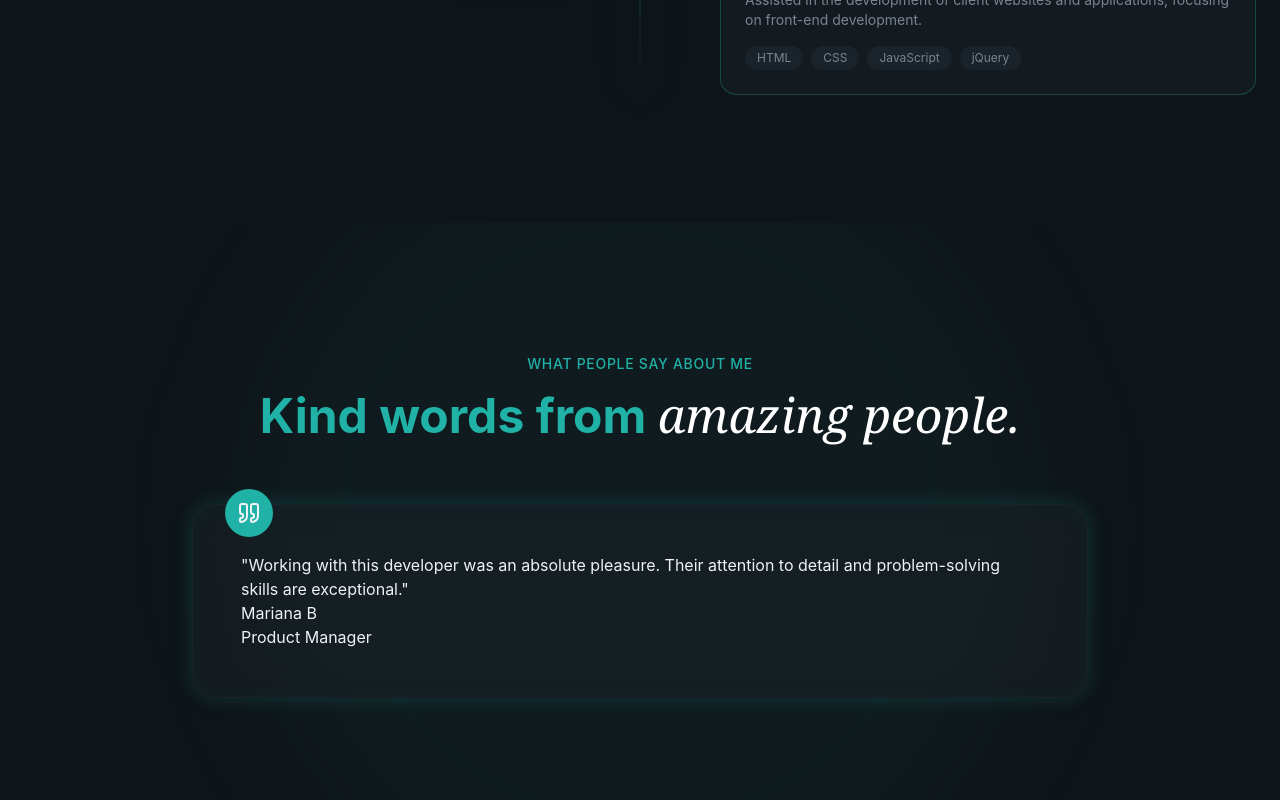
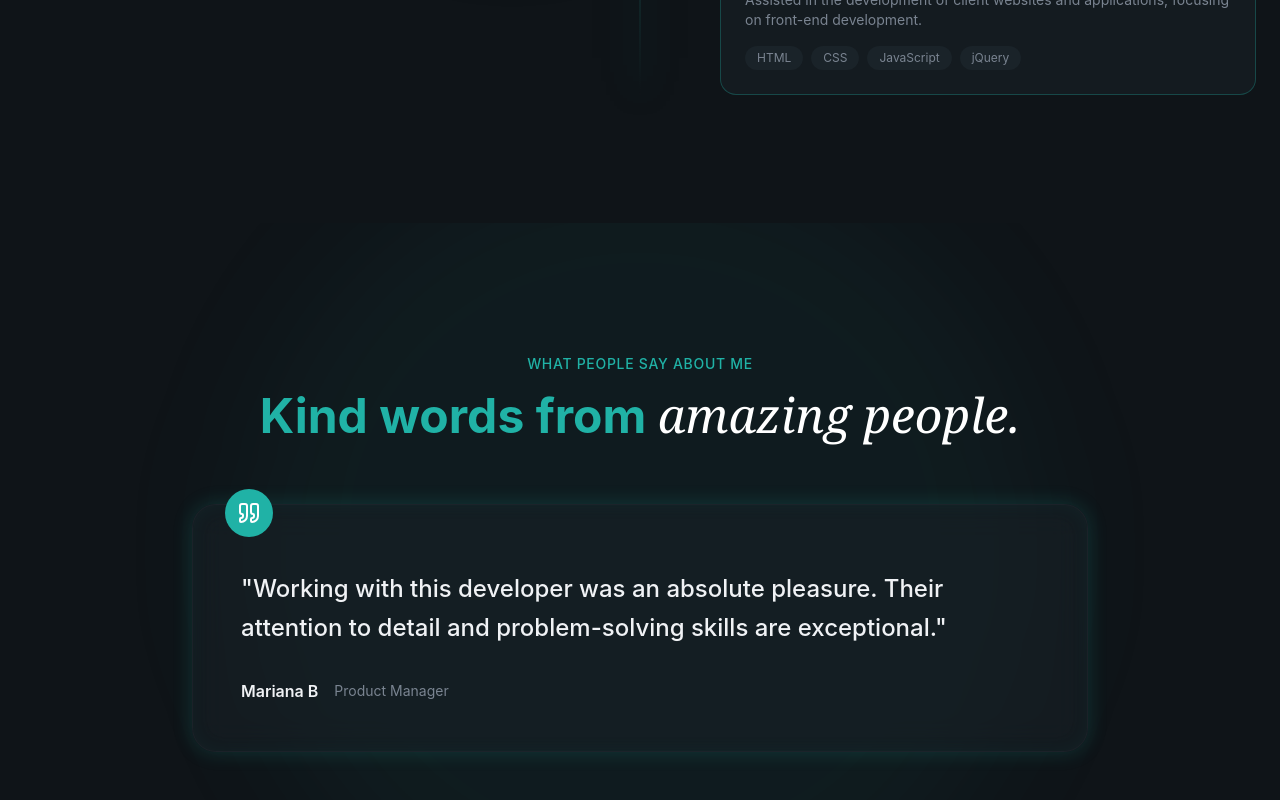
Before and after one commit to eissamonet/SWD-Portfolio, a React (Vite) app: page / in a window 1280 px wide. Shown: the part 4222-5022 px from the top of the page. Built offline with nearby package versions, Linux system fonts and the light colour scheme.

Commit message:
commit changes

```diff
--- a/src/sections/Testimonials.jsx
+++ b/src/sections/Testimonials.jsx
@@ -44,18 +44,18 @@ export const Testimonials = () => {
                 {/* main testimonilal */}
                 <div className="glass p-8 rounded-3xl md:p-12 glow-border animate-fade-in animate-delay-200">
                    <div className="absolute -top-4 left-8 w-12 h-12 rounded-full bg-primary flex items-center justify-center">
-                    <Quote />
+                    <Quote className="w-6 h-6 text-primary-foreground"/>
                    </div>
 
-                   <blockquote>
+                   <blockquote className="text-xl md:text-2xl font-medium leading-relaxed mb-8 pt-4">
                     "{testimonials[0].quote}"
                    </blockquote>
 
-                   <div>
-                    {/*<img src={testimonials[0].image} alt={testimonials[0].author} /> */}
-                    <div>
-                      <div>{testimonials[0].author}</div>
-                      <div>{testimonials[0].role}</div>
+                   <div className="flex items-center gap-4">
+                    {/*<img src={testimonials[0].image} alt={testimonials[0].author} className="w-14 h-14 rounded-full object-cover ring-2 ring-primary/20" /> */}
+                    <div className="flex items-center gap-4">
+                      <div className="font-semibold">{testimonials[0].author}</div>
+                      <div className="text-sm text-muted-foreground">{testimonials[0].role}</div>
                     </div>
                    </div>
                 </div>
```
